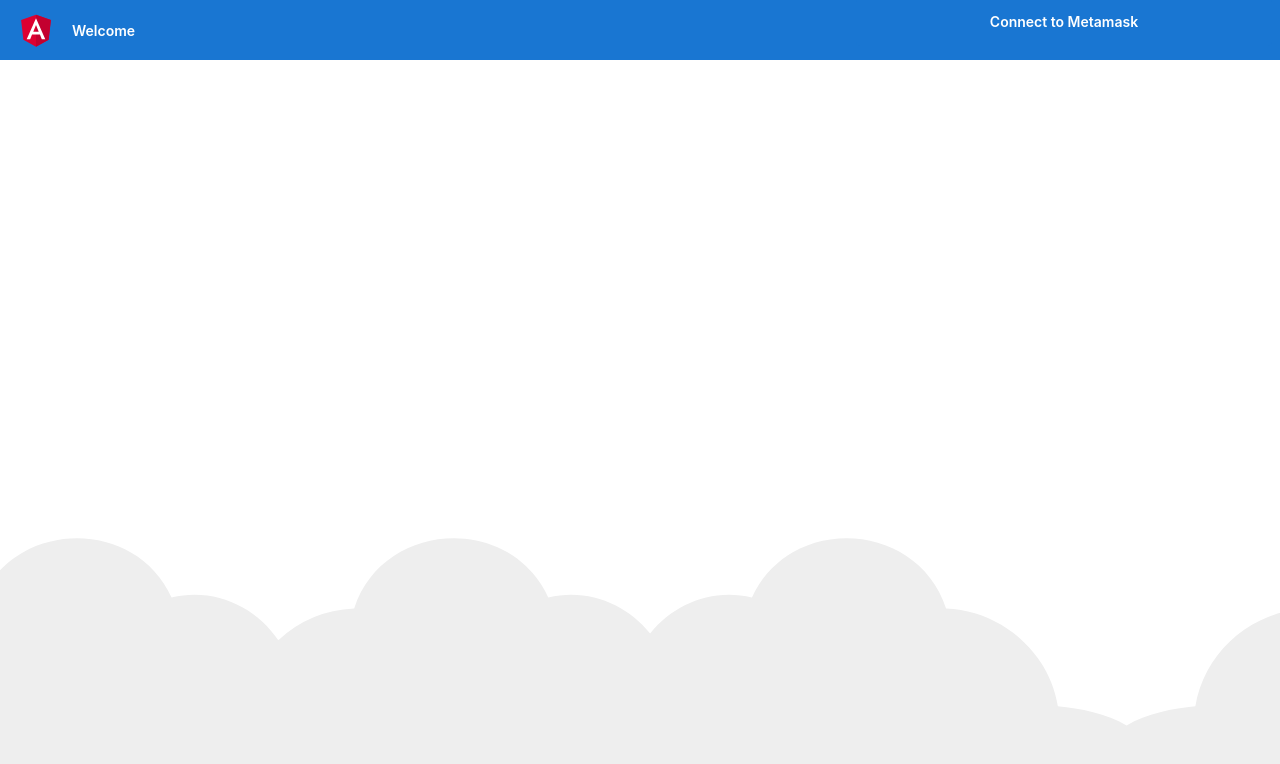
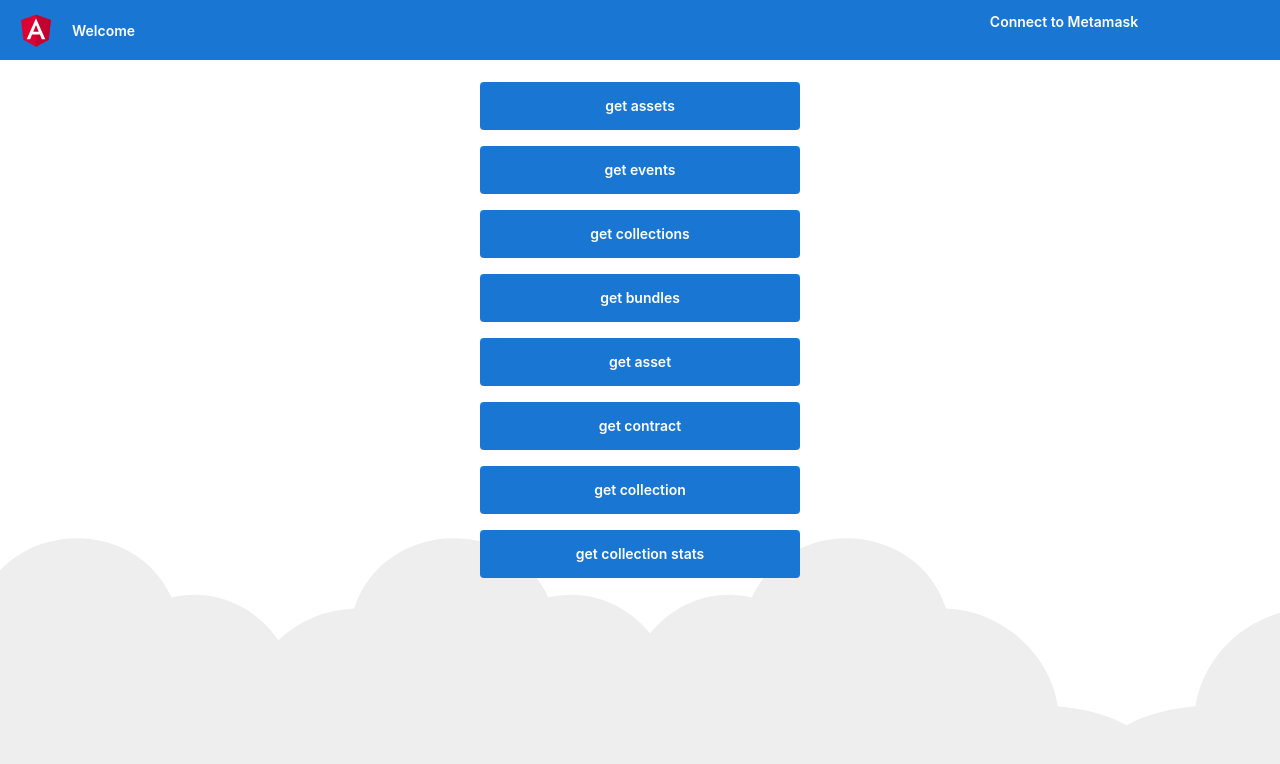
Before and after one commit to Camille1993/OpenSeaAngular, an Angular app: page / in a window 1280 px wide. Shown: the top 764 px of the page. Built offline with nearby package versions, Linux system fonts and the light colour scheme.

Commit message:
Add service opensea (methods get of openSea API) + add buttons for each method

```diff
--- a/package.json
+++ b/package.json
@@ -21,6 +21,7 @@
     "opensea-js": "^2.0.1",
     "rxjs": "~7.5.0",
     "tslib": "^2.3.0",
+    "web3": "^1.7.0",
     "zone.js": "~0.11.4"
   },
   "devDependencies": {
--- a/src/app/app.component.html
+++ b/src/app/app.component.html
@@ -303,9 +303,18 @@
   <span>Welcome</span>
     <div class="spacer"></div>
     <button class="card highlight-card card-small" (click)="connect()">Connect to Metamask</button>
+
 </div>
 
 <div class="content" role="main">
+  <button class="card highlight-card card-small" (click)="getAssets()">get assets</button>
+  <button class="card highlight-card card-small" (click)="getEvents()">get events</button>
+  <button class="card highlight-card card-small" (click)="getCollections()">get collections</button>
+  <button class="card highlight-card card-small" (click)="getBundles()">get bundles</button>
+  <button class="card highlight-card card-small" (click)="getSingleAsset()">get asset</button>
+  <button class="card highlight-card card-small" (click)="getSingleContract()">get contract</button>
+  <button class="card highlight-card card-small" (click)="getSingleCollection()">get collection</button>
+  <button class="card highlight-card card-small" (click)="getSingleCollectionStat()">get collection stats</button>
   <svg id="clouds" xmlns="http://www.w3.org/2000/svg" width="2611.084" height="485.677" viewBox="0 0 2611.084 485.677">
     <title>Gray Clouds Background</title>
     <path id="Path_39" data-name="Path 39" d="M2379.709,863.793c10-93-77-171-168-149-52-114-225-105-264,15-75,3-140,59-152,133-30,2.83-66.725,9.829-93.5,26.25-26.771-16.421-63.5-23.42-93.5-26.25-12-74-77-130-152-133-39-120-212-129-264-15-54.084-13.075-106.753,9.173-138.488,48.9-31.734-39.726-84.4-61.974-138.487-48.9-52-114-225-105-264,15a162.027,162.027,0,0,0-103.147,43.044c-30.633-45.365-87.1-72.091-145.206-58.044-52-114-225-105-264,15-75,3-140,59-152,133-53,5-127,23-130,83-2,42,35,72,70,86,49,20,106,18,157,5a165.625,165.625,0,0,0,120,0c47,94,178,113,251,33,61.112,8.015,113.854-5.72,150.492-29.764a165.62,165.62,0,0,0,110.861-3.236c47,94,178,113,251,33,31.385,4.116,60.563,2.495,86.487-3.311,25.924,5.806,55.1,7.427,86.488,3.311,73,80,204,61,251-33a165.625,165.625,0,0,0,120,0c51,13,108,15,157-5a147.188,147.188,0,0,0,33.5-18.694,147.217,147.217,0,0,0,33.5,18.694c49,20,106,18,157,5a165.625,165.625,0,0,0,120,0c47,94,178,113,251,33C2446.709,1093.793,2554.709,922.793,2379.709,863.793Z" transform="translate(142.69 -634.312)" fill="#eee"/>
--- a/src/app/app.component.ts
+++ b/src/app/app.component.ts
@@ -1,4 +1,5 @@
 import { Component } from '@angular/core';
+import { OpenSea } from './opensea.service';
 
 @Component({
   selector: 'app-root',
@@ -7,10 +8,44 @@ import { Component } from '@angular/core';
 })
 export class AppComponent {
   title = 'openSea-Angular';
+  constructor(private openSea: OpenSea) {}
 
   async connect() {
     const provider = (window as any).ethereum;
     if (!provider) alert ('Create your Metamask account!');
     await provider.request({method: 'eth_requestAccounts'});
   }
+
+  async getAssets() {
+    const assets = await this.openSea.getAssets('');
+    console.log(assets);
+  }
+  async getEvents() {
+    const events = await this.openSea.getEvents('0x88b48f654c30e99bc2e4a1559b4dcf1ad93fa656');
+    console.log(events);
+  }
+  async getCollections() {
+    const collections = await this.openSea.getCollections('0x0806c4efa94a549f1071c312e5c39dc61f4726a5');
+    console.log(collections);
+  }
+  async getBundles() {
+    const bundles = await this.openSea.getBundles();
+    console.log(bundles);
+  }
+  async getSingleAsset() {
+    const asset = await this.openSea.getAsset('0x88b48f654c30e99bc2e4a1559b4dcf1ad93fa656', 1);
+    console.log(asset);
+  }
+  async getSingleContract() {
+    const contract = await this.openSea.getContract('0x88b48f654c30e99bc2e4a1559b4dcf1ad93fa656');
+    console.log(contract);
+  }
+  async getSingleCollection() {
+    const collection = await this.openSea.getCollection('birdy-family');
+    console.log(collection);
+  }
+  async getSingleCollectionStat() {
+    const stats = await this.openSea.getCollectionStat('birdy-family');
+    console.log(stats);
+  }
 }
--- /dev/null
+++ b/src/app/opensea.service.ts
@@ -0,0 +1,50 @@
+import { Injectable } from "@angular/core";
+
+const baseUrl = 'https://testnets-api.opensea.io/api/v1';
+function queryParams(params: Record<string, string | number>) {
+ return Object.entries(params)
+ .map(([key, value]) => `${key}=${value}`)
+ .join('&');
+}
+
+@Injectable({providedIn: 'root'})
+export class OpenSea {
+  getAssets(params : any) {
+    const url = `${baseUrl}/assets?${queryParams(params)}`;
+    return fetch(url).then(res => res.json());
+  }
+
+  getEvents(contractAddress: string) {
+    const url = `${baseUrl}/events?asset_contract_address=${contractAddress}&only_opensea=false&offset=0&limit=20`;
+    return fetch(url).then(res => res.json());
+  }
+
+  getCollections(owner: string) {
+    const url = `${baseUrl}/collections?asset_owner=${owner}&offset=0&limit=300`;
+    return fetch(url).then(res => res.json());
+  }
+
+  getBundles() {
+    const url = `${baseUrl}/bundles?limit=20&offset=0`;
+    return fetch(url).then(res => res.json());
+  }
+
+  getAsset(assetContractAdress: string, tokenId:number ) {
+    const url = `${baseUrl}/asset/${assetContractAdress}/${tokenId}`;
+    return fetch(url).then(res => res.json());
+  }
+  getContract(assetContractAdress: string) {
+    const url = `${baseUrl}/asset_contract/${assetContractAdress}`;
+    return fetch(url).then(res => res.json());
+  }
+
+  getCollection(slug: string) {
+    const url = `${baseUrl}/collection/${slug}`;
+    return fetch(url).then(res => res.json());
+  }
+  getCollectionStat(slug: string) {
+    const url = `${baseUrl}/collection/${slug}/stats`;
+    return fetch(url).then(res => res.json());
+
+  }
+}
```
Also changed, not shown: 1 other file (tests, documents, lock files or other folders).
